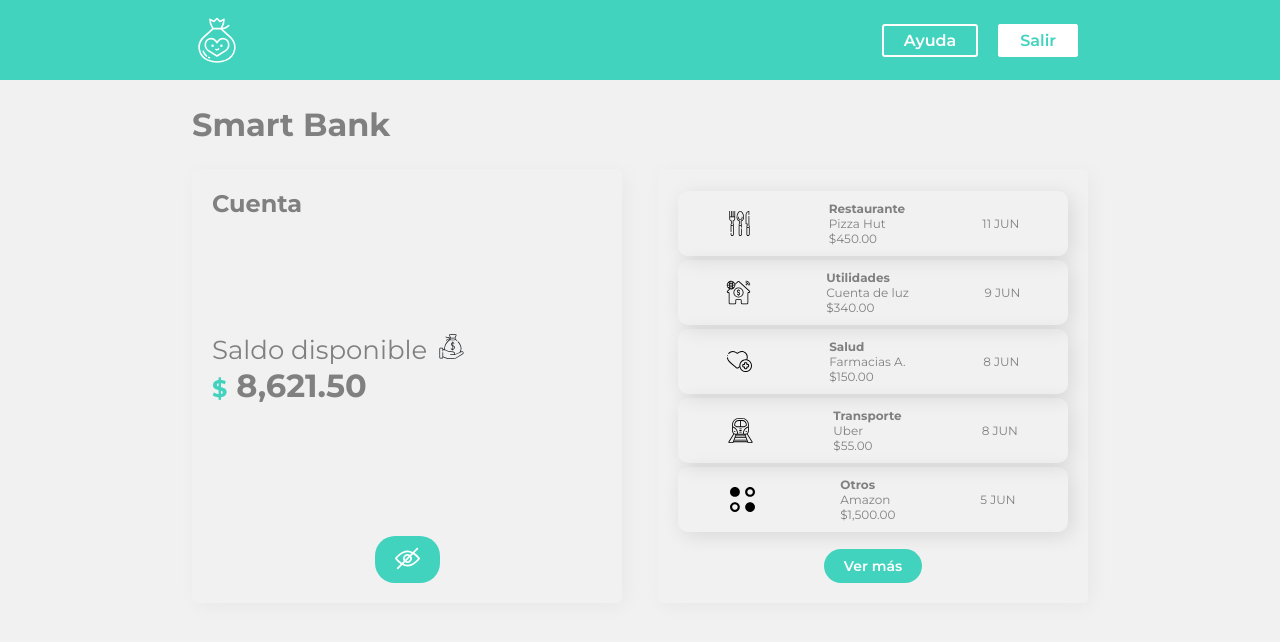
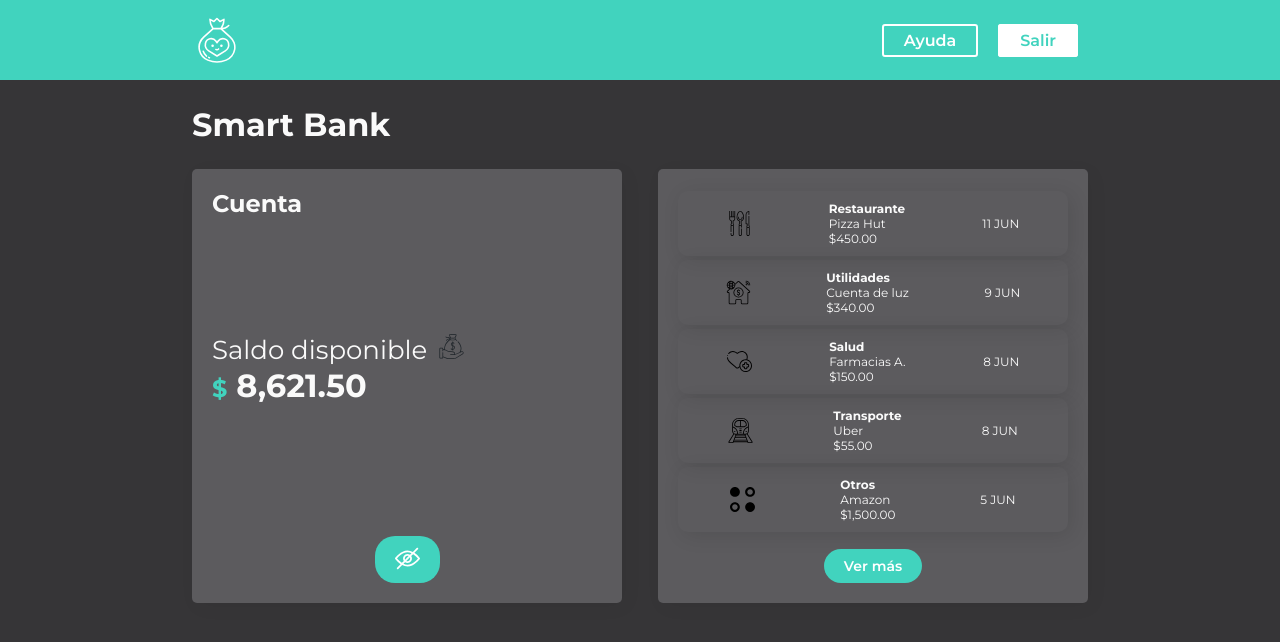
Before and after one commit to AngelOU20/react-styled-components, a React (Vite) app: page / in a window 1280 px wide. Shown: the top 642 px of the page. Built offline with nearby package versions, Linux system fonts and the light colour scheme.

Commit message:
Cambiando temas al título y fondos

```diff
--- a/src/App.jsx
+++ b/src/App.jsx
@@ -1,13 +1,15 @@
 import { Container, HeaderComponent } from "./components";
 import { GlobalStyle } from "./GlobalStyle";
+import { temaClaro, temaOscuro } from "./components/UI/temas";
+import { ThemeProvider } from "styled-components";
 
 function App() {
   return (
-    <>
+    <ThemeProvider theme={temaOscuro}>
       <GlobalStyle />
       <HeaderComponent />
       <Container />
-    </>
+    </ThemeProvider>
   );
 }
 
--- a/src/GlobalStyle.jsx
+++ b/src/GlobalStyle.jsx
@@ -7,6 +7,5 @@ export const GlobalStyle = createGlobalStyle`
     margin: 0;
     padding: 0;
     text-decoration: none;
-    color: grey;
   }
 `;
--- a/src/components/Container/Container.jsx
+++ b/src/components/Container/Container.jsx
@@ -2,7 +2,7 @@ import styled from "styled-components";
 import { Account, TitleComponent, List } from "../";
 
 const StyledContainer = styled.div`
-  background-color: #f1f1f1;
+  background-color: ${({ theme }) => theme.body};
   min-height: 90vh;
   padding: 0px 15vw;
 `;
--- a/src/components/Title/TitleComponent.jsx
+++ b/src/components/Title/TitleComponent.jsx
@@ -1,6 +1,6 @@
 import styled from "styled-components";
 
 export const TitleComponent = styled.h1`
-  color: grey;
+  color: ${({ theme }) => theme.text};
   padding: 25px 0;
 `;
```
